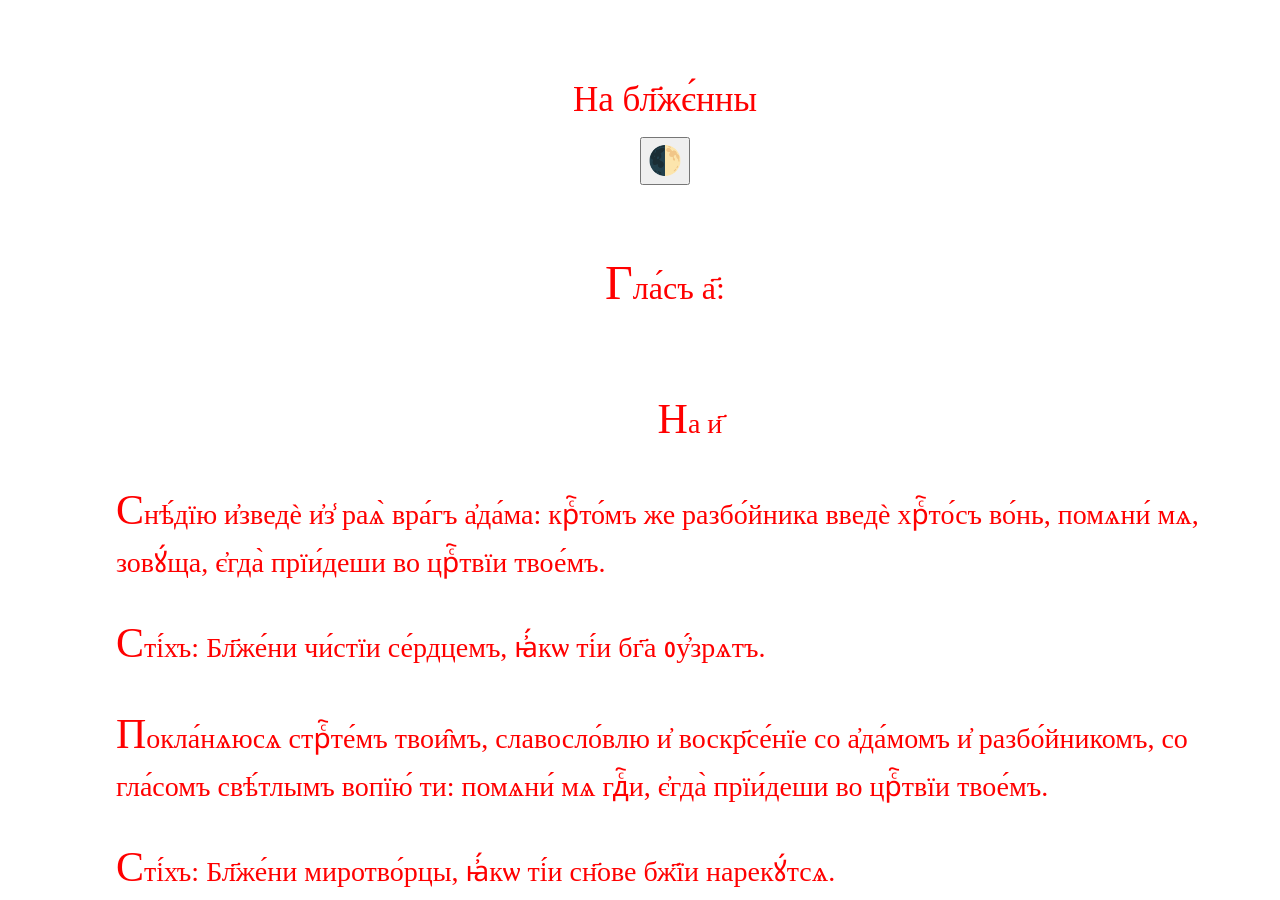
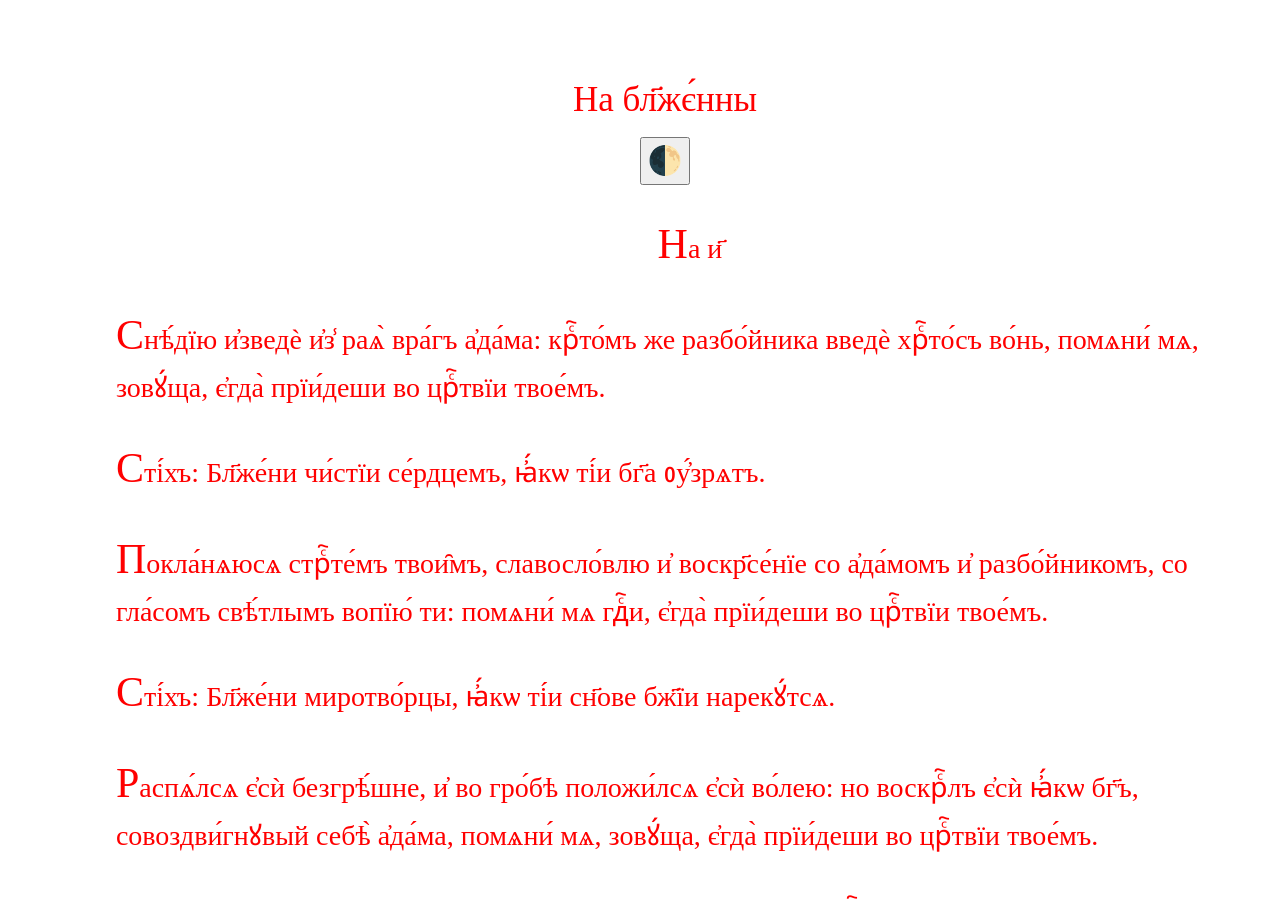
Before and after one commit to markjville/markjville.github.io, a Jekyll site: the page docs/Изобразительная/НаБлаженных2.html, which Jekyll copies as it is, in a window 1280 px wide and 900 px high. Built offline with Jekyll 4.4.1, drawn with Linux system fonts in a browser that asks for light colours; some web fonts are replaced; comment, search, counter and statistics services are not loaded.

Commit message:
Update НаБлаженных2.html

```diff
--- a/docs/Изобразительная/НаБлаженных2.html
+++ b/docs/Изобразительная/НаБлаженных2.html
@@ -31,10 +31,6 @@ p::first-letter {
     <div style="text-align: center;">
    <button onclick="myFunction()">🌓</button>
 </div>
-
-<p style="line-height: 100%; margin-bottom: 0in"><br/>
-<p align="center" style="line-height: 100%; margin-bottom: 0in"><font color="red"><font face="Ponomar Unicode"><font size="5" style="font-size: 24pt">Гла́съ а҃:</font></font></font></p>
-<p style="line-height: 100%; margin-bottom: 0in"><br/>
 
 </p>
 <p align="center" style="margin-left: 0.52in"><font color="#ff0000"><font face="Ponomar Unicode">На
```
